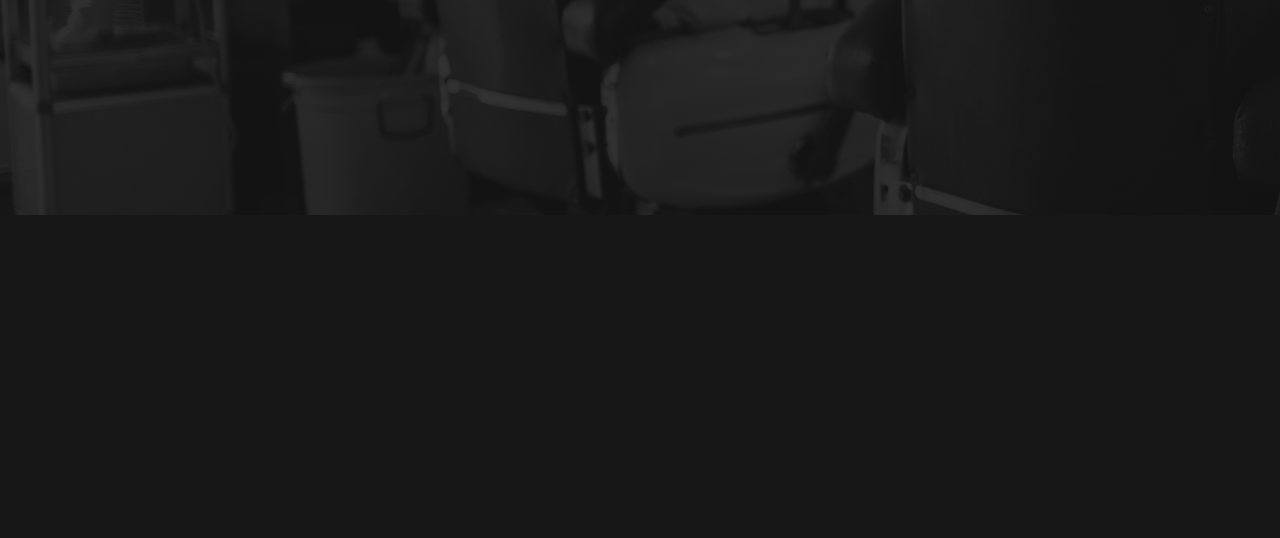
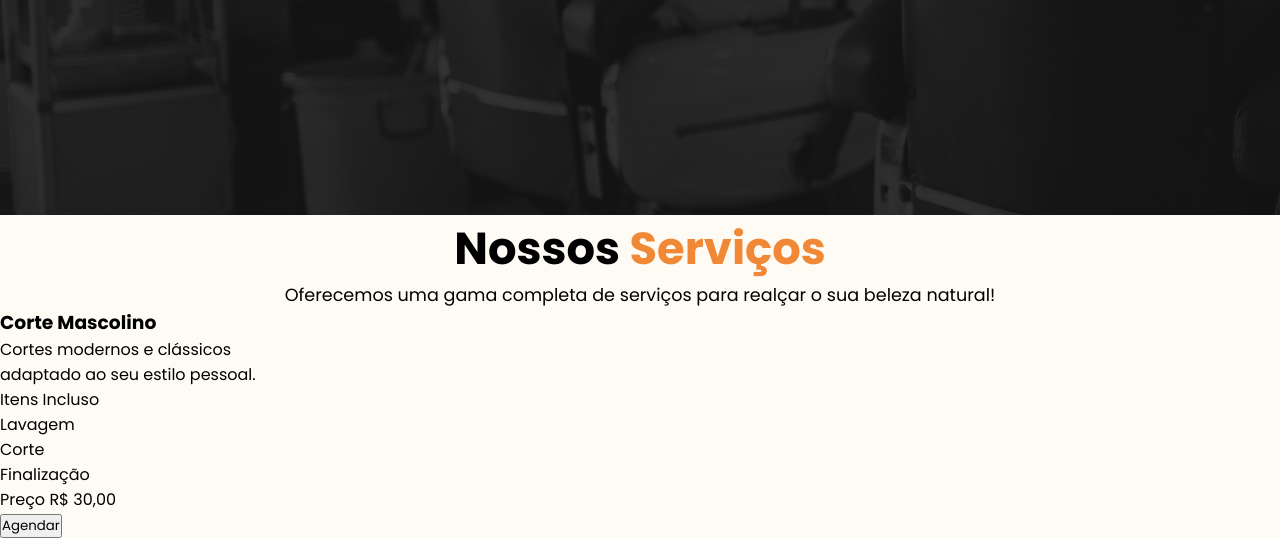
Before and after one commit to francisconeponuceno/sistemadeagendamento, a Flask app: page / in a window 1280 px wide. Shown: the part 585-1123 px from the top of the page. Before the commit the page ends 800 px from the top, so only its background shows below. Run offline with Flask 3, Linux system fonts and the light colour scheme; data that the repository does not hold is empty; some libraries are stand-ins or nearby versions.

Commit message:
atualizacao

```diff
--- a/static/styles/style.css
+++ b/static/styles/style.css
@@ -187,3 +187,37 @@ header {
 }
 
 /* FIM ESTILO BANNER*/
+
+/* INICIO DO ESTILO SERVIÇOS */
+
+.servico {
+    display: flex;
+    flex-wrap: wrap;
+    flex-direction: column;
+    align-items: center;
+    justify-content: center;
+    background-color: #F1D7B4;
+}
+
+.servico, .titulo {
+    display: flex;
+    flex-direction: column;
+    flex-wrap: wrap;
+    align-items: center;
+    justify-content: center;
+}
+
+.servico, .titulo h1 {
+    font-size: 2.8rem;
+    font-weight: bold;
+}
+
+.servico, .titulo span {
+    color: var(--cor5);
+}
+
+.servico, .titulo p {
+    font-size: 1.1rem;
+}
+
+/* FIM DO ESTILO SERVIÇOS */
--- a/views/templates/index.html
+++ b/views/templates/index.html
@@ -38,6 +38,30 @@
         </div>
     </section>
 
+    <section class="serviso">
+        <div class="titulo">
+            <h1>Nossos <span>Serviços</span></h1>
+            <p>Oferecemos uma gama completa de serviços para realçar o sua beleza natural!</p>
+        </div>
+        <div class="cards">
+            <i class="fa-solid fa-scissors"></i>
+            <h3>Corte Mascolino</h3>
+            <p>Cortes modernos e clássicos <br>
+                adaptado ao seu estilo pessoal.
+            </p>
+            <p>Itens Incluso</p>
+            <ul>
+                <li>Lavagem</li>
+                <li>Corte</li>
+                <li>Finalização</li>
+                <li>Preço <span>R$ 30,00</span></li>
+            </ul>
+            <form action="">
+                <button type="submit">Agendar</button>
+            </form>
+        </div>
+    </section>
+
 
 </body>
 </html>
```
